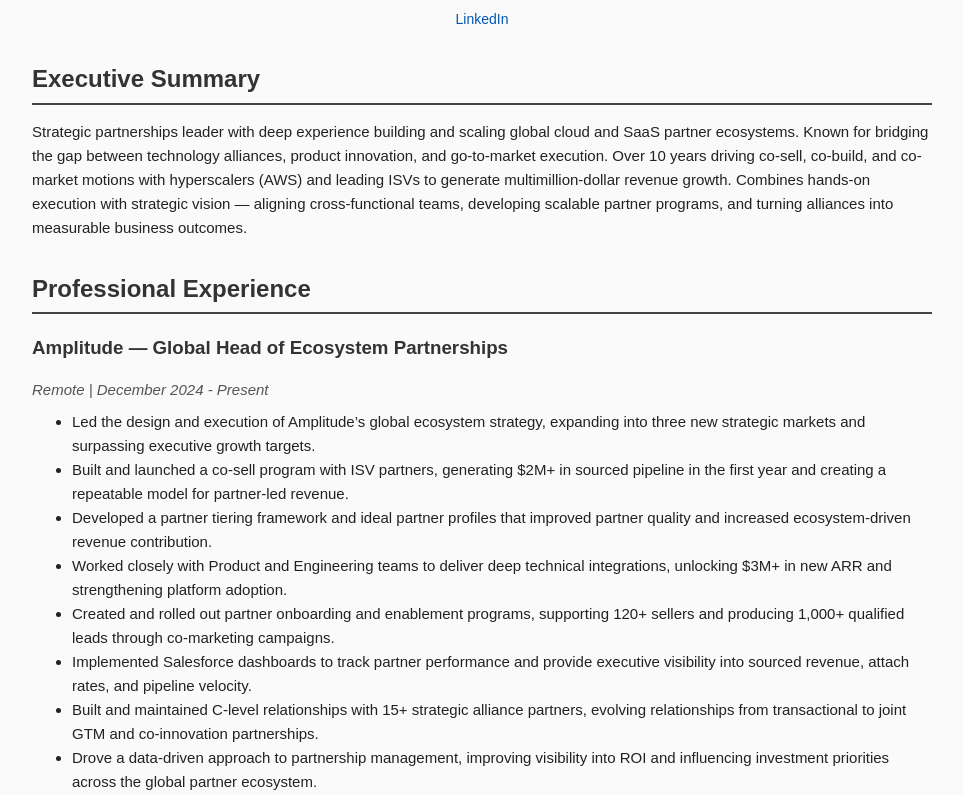
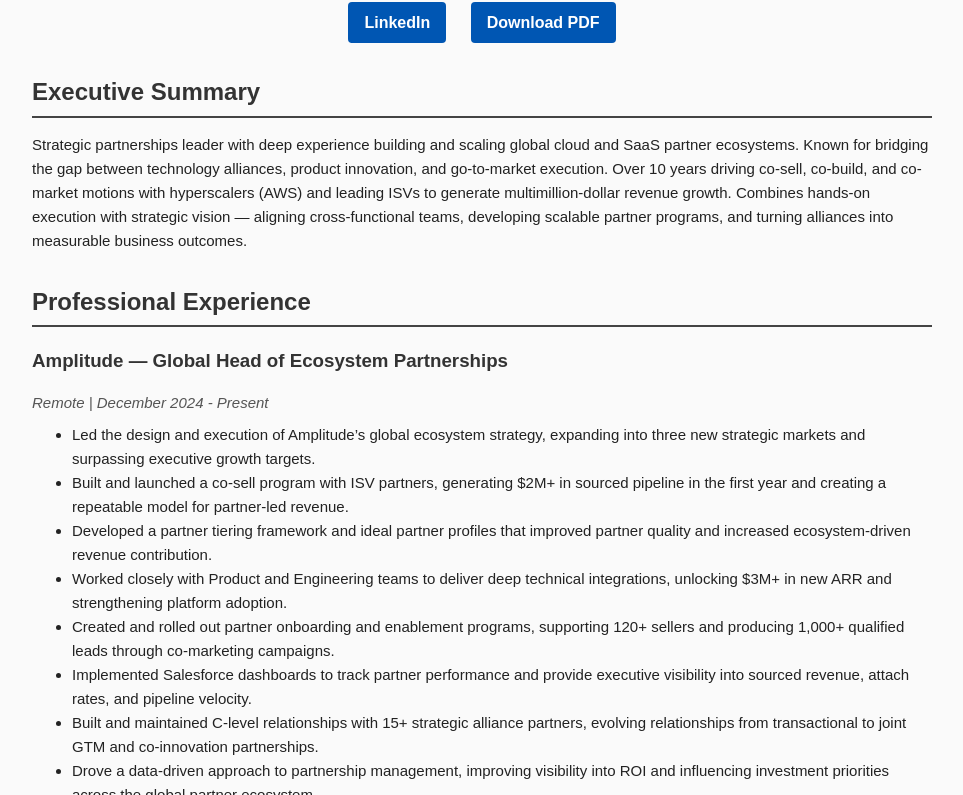
Before and after one commit to sanaalam9-ux/sanaresume, a plain HTML site: page index.html in a window 1280 px wide. Shown: the part 127-922 px from the top of the page, without its empty margins (158-1121 px from the left). Drawn offline with Linux system fonts and the light colour scheme.

Commit message:
Update index.html

```diff
--- a/index.html
+++ b/index.html
@@ -23,6 +23,7 @@
       text-align: center;
       text-transform: uppercase;
       letter-spacing: 1px;
+      margin-bottom: 5px;
     }
     h2 {
       border-bottom: 2px solid #444;
@@ -32,19 +33,23 @@
     p, li {
       font-size: 15px;
     }
-    .contact {
+    .top-bar {
       text-align: center;
-      font-size: 14px;
       margin-bottom: 25px;
     }
-    .contact a {
-      color: #0056b3;
+    .top-bar a {
+      display: inline-block;
+      margin: 0 10px;
+      padding: 8px 16px;
+      background-color: #0056b3;
+      color: #fff;
       text-decoration: none;
+      border-radius: 4px;
+      font-weight: bold;
+      transition: background-color 0.2s;
     }
-    .job-title {
-      font-weight: bold;
-      font-size: 16px;
-      margin-top: 8px;
+    .top-bar a:hover {
+      background-color: #003d80;
     }
     .company {
       font-style: italic;
@@ -59,8 +64,10 @@
 </head>
 <body>
   <h1>SANA CORDEAUX</h1>
-  <div class="contact">
+
+  <div class="top-bar">
     <a href="https://linkedin.com/in/sanacordeaux" target="_blank">LinkedIn</a>
+    <a href="SanaCordeaux_Resume.pdf" download>Download PDF</a>
   </div>
 
   <h2>Executive Summary</h2>
```
